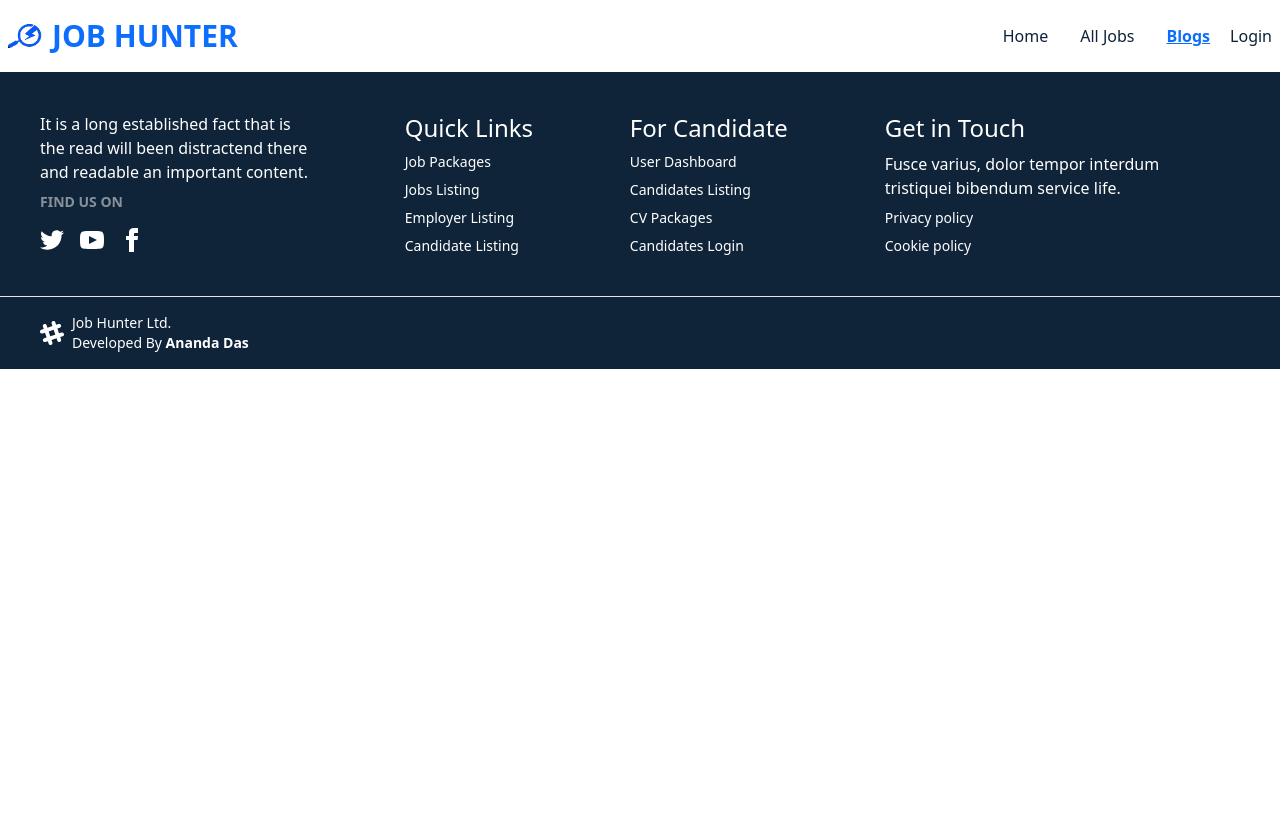
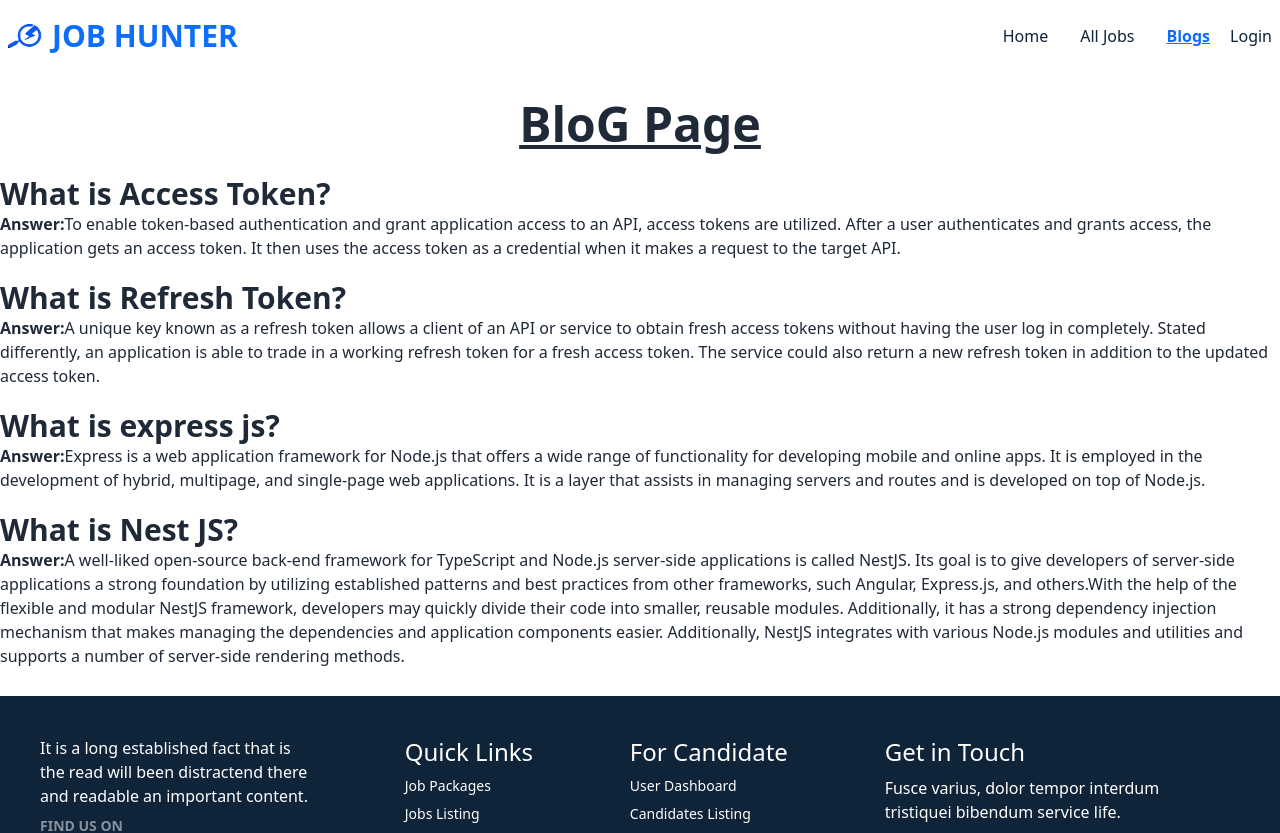
Before and after one commit to Ananda-Das/job-hunter-with-JWT-Cookie-client, a React (Vite) app: page /blogs in a window 1280 px wide. Shown: the top 833 px of the page. Before the commit the page ends 800 px from the top, so only its background shows below. Built offline with nearby package versions, Linux system fonts and the light colour scheme; no server answers.

Commit message:
Blog Page Added

```diff
--- a/src/Pages/AllJobs/SingleJob.jsx
+++ b/src/Pages/AllJobs/SingleJob.jsx
@@ -15,7 +15,7 @@ const SingleJob = () => {
 
   const singleJobDetails = jobDetials.find((jobDetials) => jobDetials._id === id);
 
-  const { comName, bannerUrl, title, userName, category, salary, deadline, description, userEmail, jobApplicant } = singleJobDetails;
+  const { comimg, comName, bannerUrl, title, userName, category, salary, deadline, description, userEmail, jobApplicant } = singleJobDetails;
 
   const handleApply = (e) => {
     // e.preventDefault();
@@ -80,11 +80,16 @@ const SingleJob = () => {
         <img className="h-full w-full object-cover rounded-lg" src={bannerUrl} alt="" />
       </div>
       <div className="w-3/4 mx-auto card-body bg-gray-100 rounded-2xl border-4 relative bottom-[100px]">
-        <div className="flex justify-around items-center border-b-4 border-blue-400">
+        <div className="flex justify-between items-center border-b-4 border-blue-400">
+          <div className="flex items-center gap-3">
+            <div className="w-16 h-16">
+              <img src={comimg} alt="" />
+            </div>
           <div className="card-body ">
             <p>{comName}</p>
             <h1 className="text-3xl font-bold">{title}</h1>
             <h3>Job Posted By: {userName}</h3>
+          </div>
           </div>
           <div>
             {/* Open the modal using document.getElementById('ID').showModal() method */}
--- a/src/Pages/Blogs/Blogs.jsx
+++ b/src/Pages/Blogs/Blogs.jsx
@@ -3,12 +3,50 @@
 import PageTitle from "../../components/PageTitle";
 
 const Blogs = () => {
-    return (
+  return (
+    <div className="py-7">
+      <PageTitle title="JobHunter | Blog" />
+      <h1 className="text-5xl text-center underline font-extrabold">BloG Page</h1>
+
+      <div className="space-y-5 mt-7">
         <div>
-            <PageTitle title="JobHunter | Blog"/>
-
+          <h3 className="text-3xl font-bold">What is Access Token?</h3>
+          <p className="text-base">
+            <span className="font-bold">Answer:</span>To enable token-based authentication and grant application access to an API, access tokens are
+            utilized. After a user authenticates and grants access, the application gets an access token. It then uses the access token as a
+            credential when it makes a request to the target API.{" "}
+          </p>
         </div>
-    );
+        <div>
+          <h3 className="text-3xl font-bold">What is Refresh Token?</h3>
+          <p className="text-base">
+            <span className="font-bold">Answer:</span>A unique key known as a refresh token allows a client of an API or service to obtain fresh
+            access tokens without having the user log in completely. Stated differently, an application is able to trade in a working refresh token
+            for a fresh access token. The service could also return a new refresh token in addition to the updated access token.{" "}
+          </p>
+        </div>
+        <div>
+          <h3 className="text-3xl font-bold">What is express js?</h3>
+          <p className="text-base">
+            <span className="font-bold">Answer:</span>Express is a web application framework for Node.js that offers a wide range of functionality for
+            developing mobile and online apps. It is employed in the development of hybrid, multipage, and single-page web applications. It is a layer
+            that assists in managing servers and routes and is developed on top of Node.js.{" "}
+          </p>
+        </div>
+        <div>
+          <h3 className="text-3xl font-bold">What is Nest JS?</h3>
+          <p className="text-base">
+            <span className="font-bold">Answer:</span>A well-liked open-source back-end framework for TypeScript and Node.js server-side applications
+            is called NestJS. Its goal is to give developers of server-side applications a strong foundation by utilizing established patterns and
+            best practices from other frameworks, such Angular, Express.js, and others.With the help of the flexible and modular NestJS framework,
+            developers may quickly divide their code into smaller, reusable modules. Additionally, it has a strong dependency injection mechanism that
+            makes managing the dependencies and application components easier. Additionally, NestJS integrates with various Node.js modules and
+            utilities and supports a number of server-side rendering methods.{" "}
+          </p>
+        </div>
+      </div>
+    </div>
+  );
 };
 
 export default Blogs;
```
